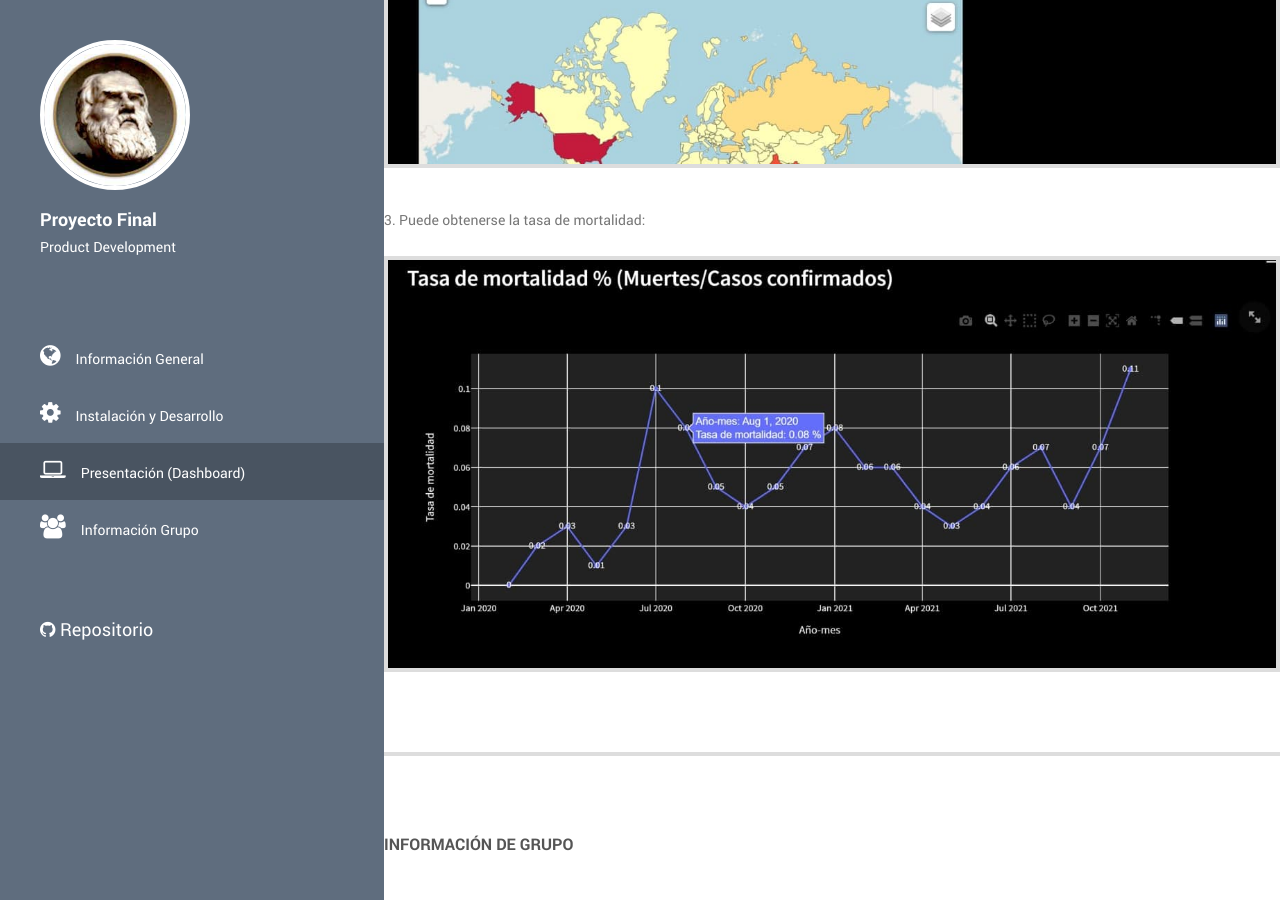
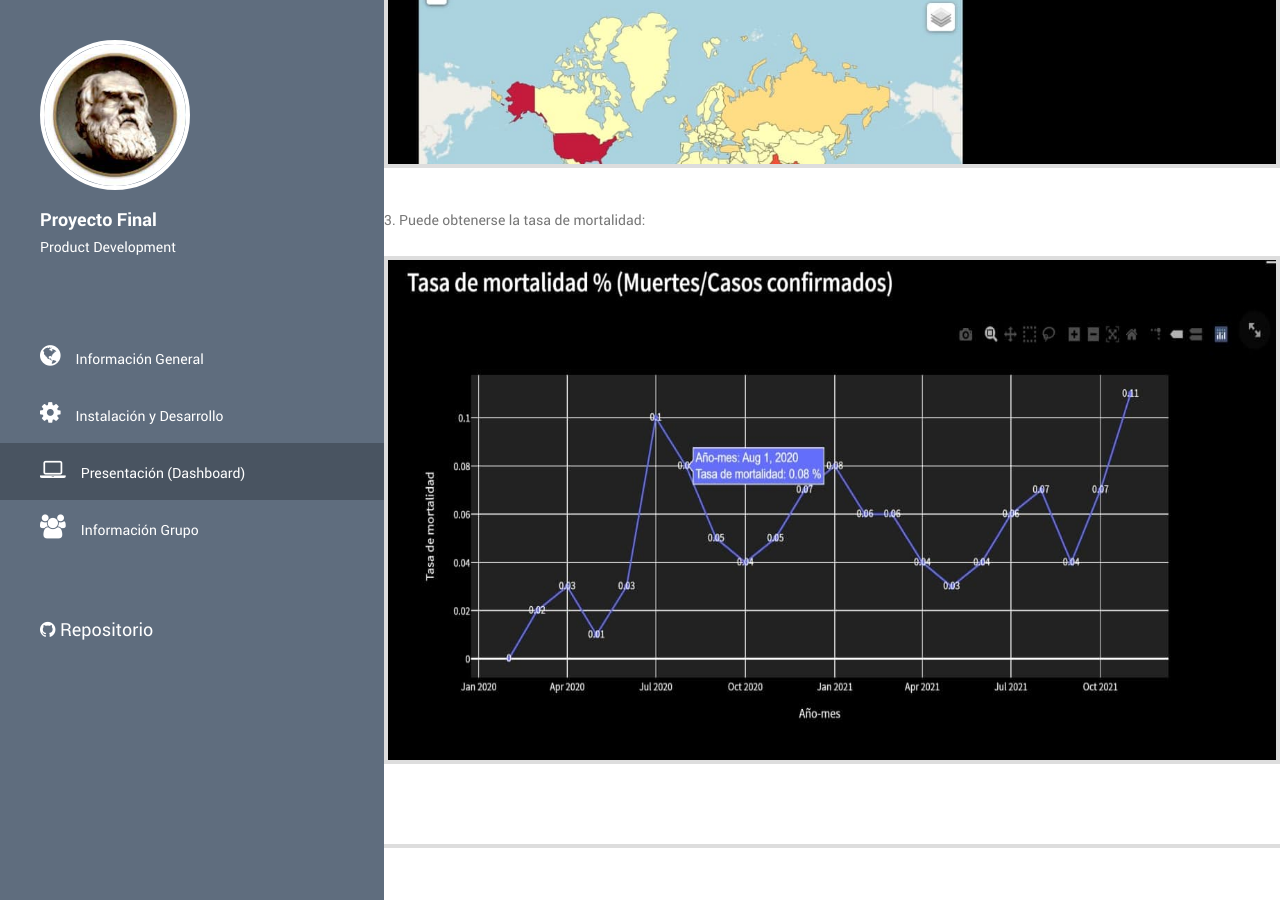
Before and after one commit to sergiopalmat/Product-Development, a Jekyll site: the page index.html, which Jekyll copies as it is, in a window 1280 px wide and 900 px high, scrolled down 2980 px. Built offline with Jekyll 4.4.1, drawn with Linux system fonts in a browser that asks for light colours.

Commit message:
Update index.html

```diff
--- a/index.html
+++ b/index.html
@@ -160,7 +160,7 @@
 							<p>3. Puede obtenerse la tasa de mortalidad:</p>
 							<br>
                             <div class="about-image">
-                                <img src="img/2.jpg" alt="instalacion">
+                                <img src="img/2.jpg" alt="instalacion" width="500" height="500">
                         </div>
                     </div>
                     <div class="row projects-holder">
```
